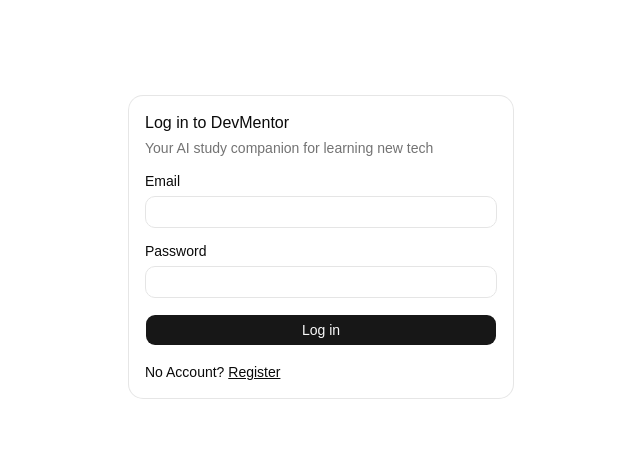
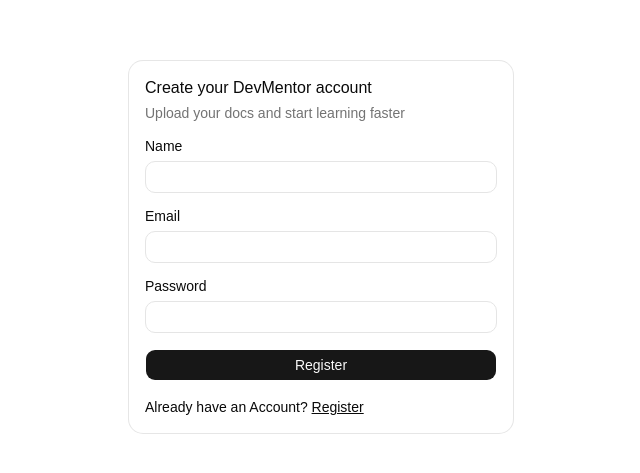
Before and after one commit to khushi898/devmentor-m5, a React (Vite) app in the folder client/: page /register in a window 1280 px wide. Before the commit this address led to /login. Shown: the part 153-626 px from the top of the page, without its empty margins (319-959 px from the left). Built offline with nearby package versions, Linux system fonts and the light colour scheme; no server answers.

Commit message:
Add register page

```diff
--- a/client/src/App.jsx
+++ b/client/src/App.jsx
@@ -1,10 +1,12 @@
 import {Routes,Route,Navigate} from "react-router-dom";
 import Login from "./pages/Login";
+import Register from "./pages/Register";
 
 function App(){
   return(
    <Routes>
     <Route path="/login" element={<Login />}/>
+    <Route path="/register" element={<Register />}/>
     <Route path="*" element={<Navigate to="/login" />} />
    </Routes>
   );
--- /dev/null
+++ b/client/src/pages/Register.jsx
@@ -0,0 +1,73 @@
+import { useState } from "react";
+import {Link,useNavigate} from "react-router-dom";
+import { useAuth } from "@/context/AuthContext";
+import { Button } from "@/components/ui/button";
+import { Input } from "@/components/ui/input";
+import { Label } from "@/components/ui/label";
+import {Card, CardContent, CardDescription, CardHeader,CardTitle} from "@/components/ui/card";
+
+function Register(){
+    const {register}=useAuth();
+    const navigate=useNavigate();
+    const [name,setName]=useState("");
+    const [email,setEmail]=useState("");
+    const [password,setPassword]=useState("");
+    const [error,setError]=useState("");
+    const [submitting,setSubmitting]=useState(false);
+
+    const handleSubmit=async(e)=>{
+        e.preventDefault();
+        setError("");
+        setSubmitting(true);
+        try{
+            await register(name,email,password);
+            navigate("/dashboard");
+        }catch(err){
+            setError(err.response?.data?.message || "Something went wrong. Please try again.");
+        }finally{
+            setSubmitting(false);
+        }
+    };
+    return(
+            <div className="min-h-screen flex items-center justify-center p-4">
+            <Card className="w-full max-w-sm">
+                <CardHeader>
+                    <CardTitle>Create your DevMentor account</CardTitle>
+                    <CardDescription>Upload your docs and start learning faster</CardDescription>
+
+                </CardHeader>
+                <CardContent>
+                    <form onSubmit={handleSubmit} className="space-y-4">
+
+                         <div className="space-y-2">
+                            <Label htmlFor="name">Name</Label>
+                            <Input id="name" type="name" value={name} onChange={(e)=>setName(e.target.value)} required/>
+
+                        </div>
+                        <div className="space-y-2">
+                            <Label htmlFor="email">Email</Label>
+                            <Input id="email" type="email" value={email} onChange={(e)=>setEmail(e.target.value)} required/>
+
+                        </div>
+
+                        <div className="space-y-2">
+                            <Label htmlFor="password">Password</Label>
+                            <Input id="password" type="password" value={password} onChange={(e)=>setPassword(e.target.value)} required/>
+
+                        </div>
+                        {error && <p className="text-sm text-destructive" role="alert">{error}</p>}
+                        <Button type="submit" className="w-full" disabled={submitting}>
+                            {submitting ? "Creating account..." : "Register"}
+                        </Button>
+                    </form>
+
+                    <p className="mt-4 text-centertext-sm">
+                        Already have an Account? <Link to="/register" className="underline">Register</Link>
+                    </p>
+                </CardContent>
+            </Card>
+        </div>
+    );
+
+}
+export default Register;
```
